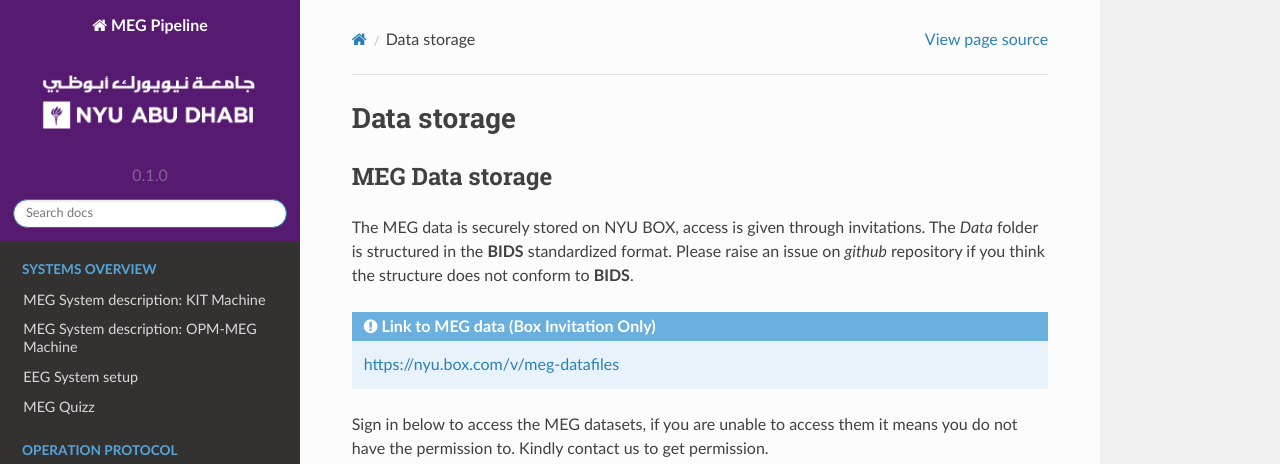
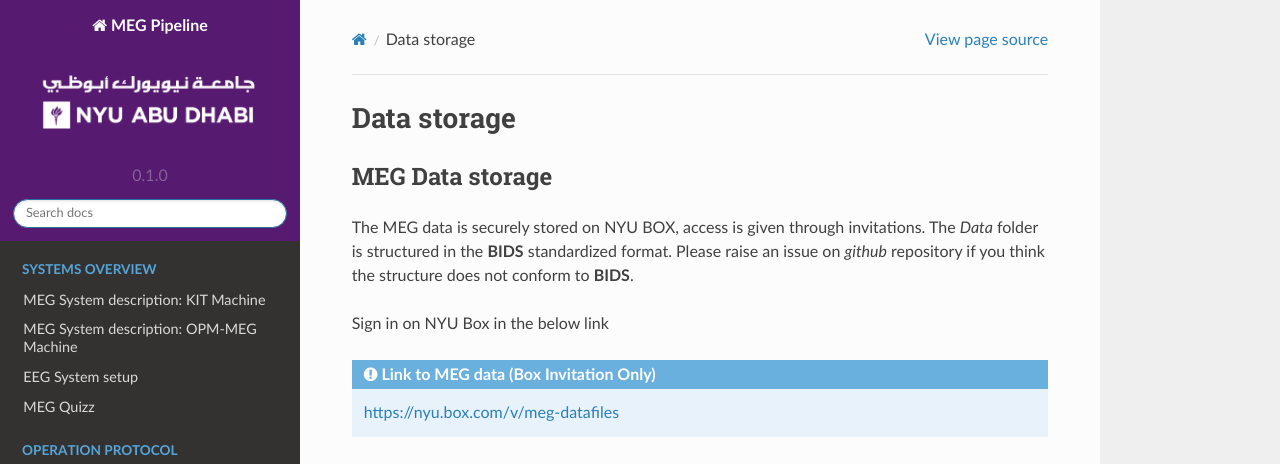
Before and after one commit to hzaatiti-NYU/meg-pipeline, a Sphinx documentation site: the page built from docs/source/4-pipeline/2-datastorage.rst, in a window 1280 px wide and 1400 px high. Shown: the top 464 px of the window. Built offline with Sphinx 7.4.7 and the Read the Docs theme 2.0.0, drawn with Linux system fonts in a browser that asks for light colours; some of the changed text lies outside the part shown.

Commit message:
change structure

```diff
--- a/docs/source/4-pipeline/2-datastorage.rst
+++ b/docs/source/4-pipeline/2-datastorage.rst
@@ -8,18 +8,20 @@ The MEG data is securely stored on NYU BOX, access is given through invitations.
 The *Data* folder is structured in the **BIDS** standardized format.
 Please raise an issue on *github* repository if you think the structure does not conform to **BIDS**.
 
+Sign in on NYU Box in the below link
+
 .. admonition:: Link to MEG data (Box Invitation Only)
 
     `https://nyu.box.com/v/meg-datafiles <https://nyu.box.com/v/meg-datafiles>`_
 
 
-Sign in below to access the MEG datasets, if you are unable to access them it means you do not have the permission to.
-Kindly contact us to get permission.
+Or directly from the below widget
 
 .. raw:: html
 
-    <iframe src="https://nyu.app.box.com/embed/s/wefkhu5yn7tzzhw2gcr45zvnsqqnbyuf?sortColumn=date" width="500" height="400" frameborder="0" allowfullscreen webkitallowfullscreen msallowfullscreen></iframe>
+    <iframe src="https://nyu.app.box.com/embed/s/wefkhu5yn7tzzhw2gcr45zvnsqqnbyuf?sortColumn=name&expandSidebars=true" width="800" height="550" frameborder="0" allowfullscreen webkitallowfullscreen msallowfullscreen></iframe>
 
+If you are unable to access the datasets it means you do not have the permission to. Kindly contact us to get permission.
 
 
 MRI Data storage
```
